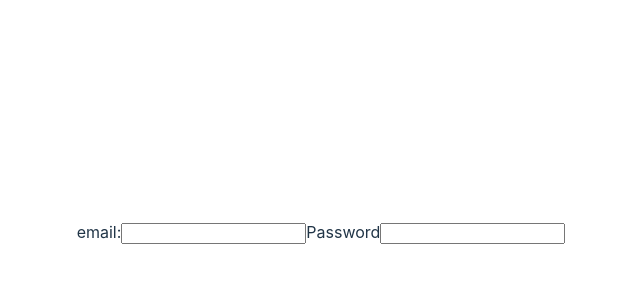
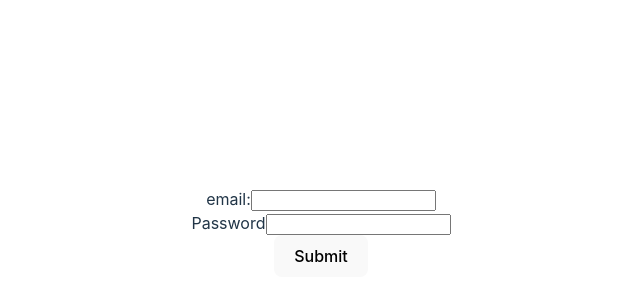
Before and after one commit to cookingnoob/rtc-final-client, a React (Vite) app: page / in a window 1280 px wide. Shown: the part 168-468 px from the top of the page, without its empty margins (319-959 px from the left). Built offline with nearby package versions, Linux system fonts and the light colour scheme.

Commit message:
add connection to backend registration
there is no rendering if the registration status, it just adds a user to db

```diff
--- a/package.json
+++ b/package.json
@@ -11,7 +11,8 @@
   },
   "dependencies": {
     "react": "^18.2.0",
-    "react-dom": "^18.2.0"
+    "react-dom": "^18.2.0",
+    "react-query": "^3.39.3"
   },
   "devDependencies": {
     "@types/react": "^18.2.66",
--- a/src/App.jsx
+++ b/src/App.jsx
@@ -1,19 +1,50 @@
-import { useState } from 'react'
+import { useRef, useState } from 'react'
 
 import './App.css'
 
 function App() {
 
+const emailRef = useRef(null)
+const passwordRef = useRef(null)
+
+const handleSubmit = async (e) => {
+  e.preventDefault()
+  const data = {
+    email: emailRef.current.value,
+    password: passwordRef.current.value,
+  }
+  try{
+    await fetch('http://localhost:3001/user/register',{
+      method: "POST", // *GET, POST, PUT, DELETE, etc.
+    mode: "cors", // no-cors, *cors, same-origin
+    cache: "no-cache", // *default, no-cache, reload, force-cache, only-if-cached
+    credentials: "same-origin", // include, *same-origin, omit
+    headers: {
+      "Content-Type": "application/json",
+      // 'Content-Type': 'application/x-www-form-urlencoded',
+    },
+    redirect: "follow", // manual, *follow, error
+    referrerPolicy: "no-referrer", // no-referrer, *no-referrer-when-downgrade, origin, origin-when-cross-origin, same-origin, strict-origin, strict-origin-when-cross-origin, unsafe-url
+    body: JSON.stringify(data),
+    })
+
+  } catch(error) {
+    console.log(error)
+  }
+}
 
   return (
     <>
-     <form action="">
+     <form method="post" onSubmit={handleSubmit}>
       <label htmlFor="email">email:
-      <input type="email" name="email" id="email" />
+      <input type="email" name="email" id="email" ref={emailRef}/>
       </label>
+      <br />
         <label htmlFor="password">Password
-        <input type="password" name="password" id="password" />
+        <input type="password" name="password" id="password"ref={passwordRef} />
         </label>
+        <br />
+        <button type="submit">Submit</button>
      </form>
     </>
   )
```
Also changed, not shown: 1 other file (tests, documents, lock files or other folders).
